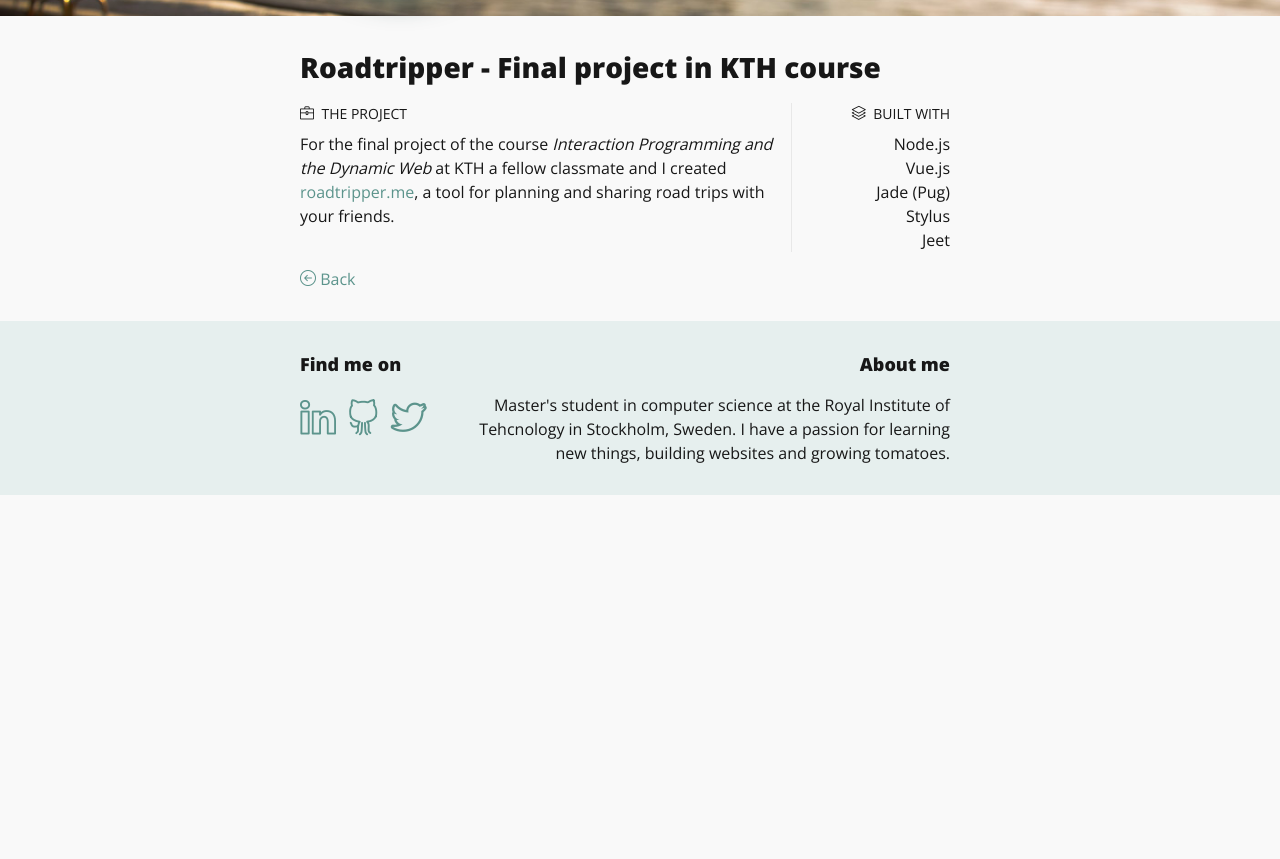
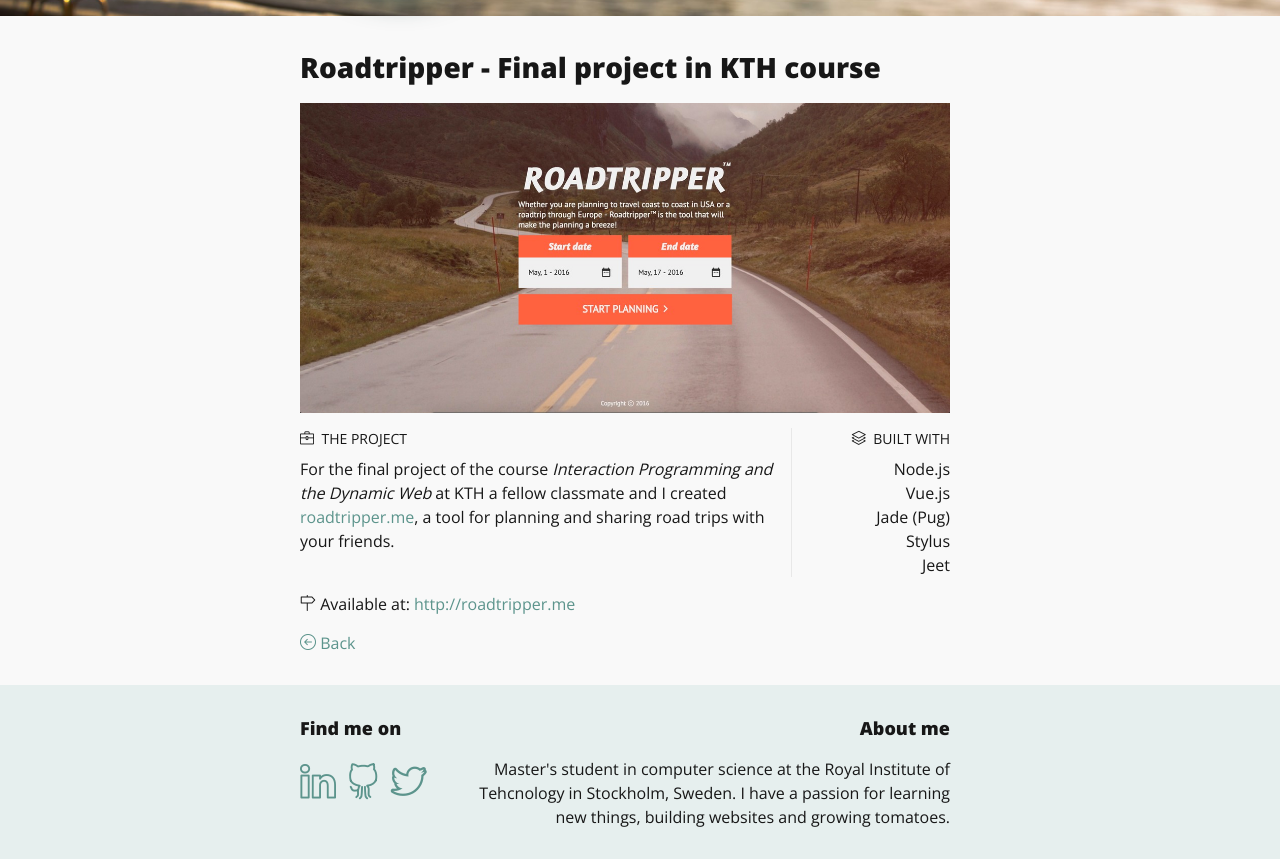
Before and after one commit to perkola/perkola.github.io, a Jekyll site: the page built from _projects/roadtripper.md, in a window 1280 px wide, cut to the strip 224-1083 px from the top of the page. Built offline with Jekyll 4.4.1, drawn with Linux system fonts in a browser that asks for light colours; nearby versions of some CDN libraries; before the commit the page ends 900 px from its top, so only the background shows below that.

Commit message:
Add image to roadtripper project

```diff
--- a/_projects/roadtripper.md
+++ b/_projects/roadtripper.md
@@ -1,6 +1,8 @@
 ---
 layout: project
 title:  "Roadtripper - Final project in KTH course"
+image:  "roadtripper.jpg"
+link:   "http://roadtripper.me"
 date:   2016-05-01
 tools:
  - Node.js
```
Also changed, not shown: assets/roadtripper.jpg (added).
